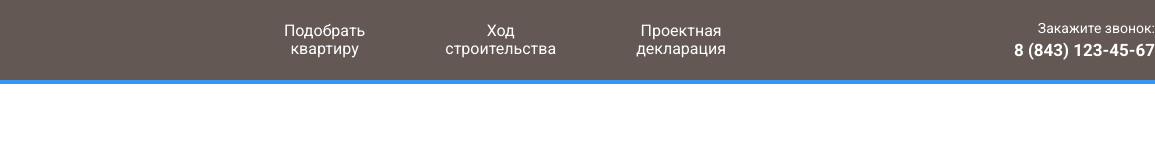
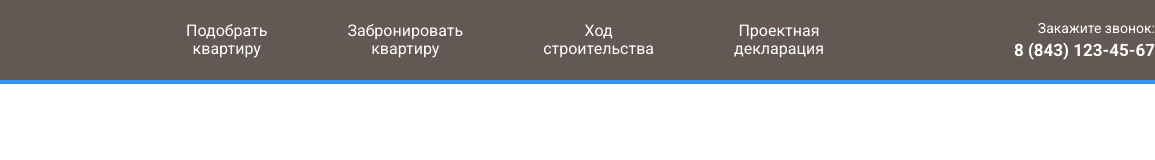
Before and after one commit to kestitus/melody, a plain HTML site: page index.html in a window 1280 px wide. Shown: the full height of the page, 125-1280 px from the left. Drawn offline with Linux system fonts and the light colour scheme.

Commit message:
Update index.html

```diff
--- a/index.html
+++ b/index.html
@@ -21,6 +21,8 @@
           <li class="navbar-item">
             <a href="#" class="navbar-link">Подобрать <br />квартиру</a>
           <li class="navbar-item">
+            <a href="#" class="navbar-link">Забронировать <br />квартиру</a>
+          <li class="navbar-item">
             <a href="#" class="navbar-link">Ход <br />строительства</a>
           <li class="navbar-item">
             <a href="#" class="navbar-link">Проектная <br />декларация</a>
```
